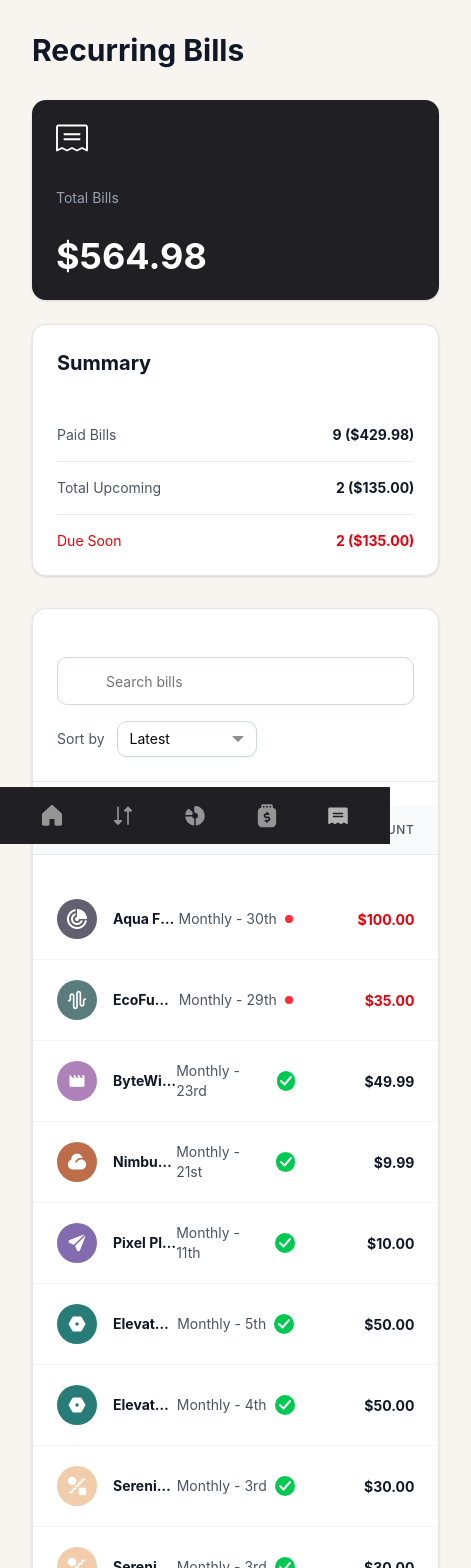
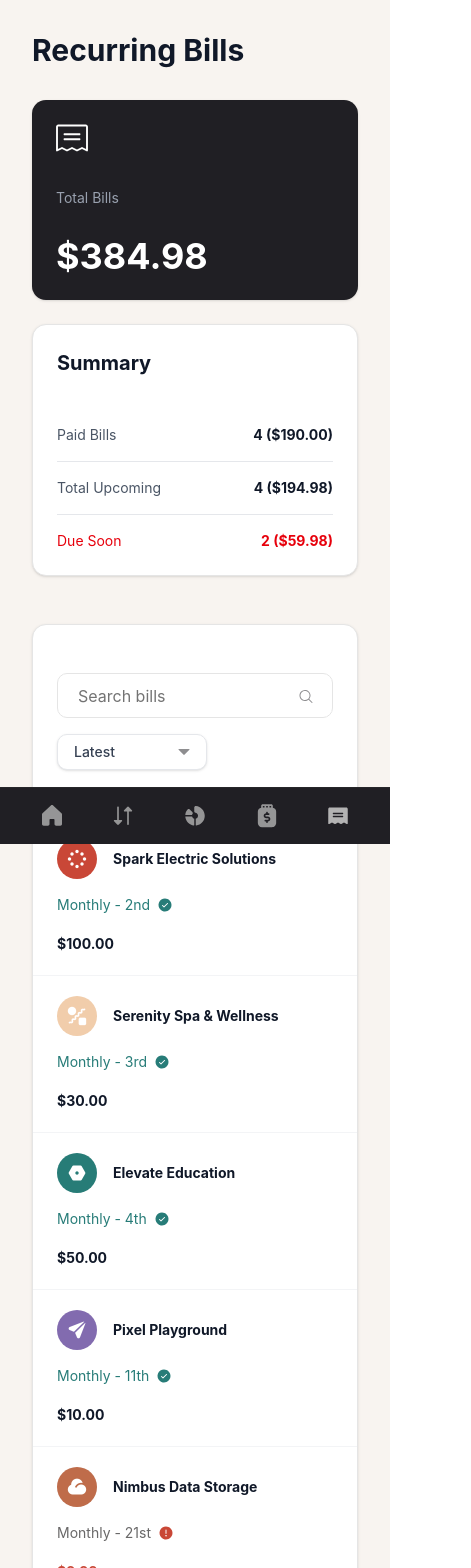
Before and after one commit to SheldonFam/FEM-Personal-Finance-APP, a Next.js app: page /recurring-bills in a window 390 px wide. Shown: the top 1568 px of the page, 471 px wide, since content can reach past the window. Built offline with nearby package versions, Linux system fonts and the light colour scheme.

Commit message:
refactor: improve layout and styling of budget and recurring bills components

```diff
--- a/src/app/recurring-bills/page.tsx
+++ b/src/app/recurring-bills/page.tsx
@@ -69,14 +69,29 @@ const getOrdinalSuffix = (day: number): string => {
 };
 
 // Process recurring bills from transactions
+const REFERENCE_DATE = new Date("2024-08-18T00:00:00Z");
+
 const processRecurringBills = (
   transactions: Transaction[]
 ): RecurringBill[] => {
-  const recurringTransactions = transactions.filter((t) => t.recurring);
-  const today = new Date();
+  const recurringTransactions = transactions
+    .filter((t) => t.recurring)
+    .sort((a, b) => new Date(b.date).getTime() - new Date(a.date).getTime());
+
+  const uniqueByName = Array.from(
+    recurringTransactions
+      .reduce((map, transaction) => {
+        if (!map.has(transaction.name)) {
+          map.set(transaction.name, transaction);
+        }
+        return map;
+      }, new Map<string, Transaction>())
+      .values()
+  );
+  const today = REFERENCE_DATE;
   const currentDay = today.getDate();
 
-  return recurringTransactions.map((transaction) => {
+  return uniqueByName.map((transaction) => {
     const dayOfMonth = getDayOfMonth(transaction.date);
     const isPaid = dayOfMonth < currentDay;
     const daysUntilDue = dayOfMonth - currentDay;
@@ -94,11 +109,15 @@ const processRecurringBills = (
 // Bill Row Component
 const BillRow = ({ bill }: { bill: RecurringBill }) => {
   const avatarPath = normalizeImagePath(bill.avatar);
+  const dueLabel = `Monthly - ${bill.dayOfMonth}${getOrdinalSuffix(
+    bill.dayOfMonth
+  )}`;
+  const dueDateColor = bill.isPaid ? "text-[#277C78]" : "text-[#696868]";
 
   return (
-    <div className="flex items-center justify-between py-5 border-b border-gray-100 last:border-0 hover:bg-gray-50/50 transition-colors px-6">
+    <div className="grid grid-cols-1 sm:grid-cols-3 gap-4 px-6 py-5 border-b border-gray-100 last:border-0 hover:bg-gray-50/50 transition-colors">
       {/* Bill Title with Avatar */}
-      <div className="flex items-center gap-4 flex-1 min-w-0">
+      <div className="flex items-center gap-4 min-w-0">
         <div className="w-10 h-10 rounded-full overflow-hidden bg-gray-100 flex-shrink-0">
           <Image
             src={avatarPath}
@@ -112,42 +131,35 @@ const BillRow = ({ bill }: { bill: RecurringBill }) => {
       </div>
 
       {/* Due Date */}
-      <div className="flex items-center gap-3 flex-1 justify-center">
-        <div className="flex items-center gap-2">
-          <span className="text-sm text-gray-600">
-            Monthly - {bill.dayOfMonth}
-            {getOrdinalSuffix(bill.dayOfMonth)}
-          </span>
+      <div
+        className={`flex items-center gap-2 text-sm sm:justify-center sm:text-center ${dueDateColor}`}
+      >
+        <span className="whitespace-nowrap">{dueLabel}</span>
         {bill.isPaid && (
-            <div className="w-5 h-5 rounded-full bg-green-500 flex items-center justify-center">
-              <svg
-                width="12"
-                height="10"
-                viewBox="0 0 12 10"
-                fill="none"
-                xmlns="http://www.w3.org/2000/svg"
-              >
-                <path
-                  d="M1 5L4.5 8.5L11 1"
-                  stroke="white"
-                  strokeWidth="2"
-                  strokeLinecap="round"
-                  strokeLinejoin="round"
+          <Image
+            src="/assets/images/icon-bill-paid.svg"
+            alt="Bill paid"
+            width={14}
+            height={14}
+            className="shrink-0"
           />
-              </svg>
-            </div>
         )}
         {bill.isDueSoon && !bill.isPaid && (
-            <div className="w-2 h-2 rounded-full bg-red-500"></div>
+          <Image
+            src="/assets/images/icon-bill-due.svg"
+            alt="Bill due soon"
+            width={14}
+            height={14}
+            className="shrink-0"
+          />
         )}
-        </div>
       </div>
 
       {/* Amount */}
-      <div className="flex-1 text-right">
+      <div className="sm:text-right">
         <span
           className={`font-bold text-sm ${
-            bill.isDueSoon && !bill.isPaid ? "text-red-600" : "text-gray-900"
+            bill.isDueSoon && !bill.isPaid ? "text-[#C94736]" : "text-gray-900"
           }`}
         >
           {formatCurrency(bill.amount)}
@@ -204,10 +216,10 @@ export default function RecurringBillsPage() {
     const sorted = [...filtered];
     switch (sortBy) {
       case "latest":
-        sorted.sort((a, b) => b.dayOfMonth - a.dayOfMonth);
+        sorted.sort((a, b) => a.dayOfMonth - b.dayOfMonth);
         break;
       case "oldest":
-        sorted.sort((a, b) => a.dayOfMonth - b.dayOfMonth);
+        sorted.sort((a, b) => b.dayOfMonth - a.dayOfMonth);
         break;
       case "highest":
         sorted.sort((a, b) => Math.abs(b.amount) - Math.abs(a.amount));
@@ -234,9 +246,10 @@ export default function RecurringBillsPage() {
           Recurring Bills
         </h1>
 
-        <div className="grid grid-cols-1 lg:grid-cols-3 gap-6 mb-8">
+        <div className="flex flex-col lg:flex-row lg:items-start gap-6 mb-8">
+          <div className="space-y-6 lg:w-80 flex-shrink-0">
             {/* Total Bills Card */}
-          <Card className="bg-[#201F24] text-white p-6 border-0 lg:col-span-1">
+            <Card className="bg-[#201F24] text-white p-6 border-0">
               <div className="flex items-center gap-3 mb-3">
                 <Image
                   src="/assets/images/icon-recurring-bills.svg"
@@ -251,7 +264,7 @@ export default function RecurringBillsPage() {
             </Card>
 
             {/* Summary Card */}
-          <Card className="p-6 lg:col-span-2">
+            <Card className="p-6">
               <h3 className="text-xl font-bold text-gray-900 mb-6">Summary</h3>
               <div className="space-y-4">
                 {/* Paid Bills */}
@@ -266,7 +279,8 @@ export default function RecurringBillsPage() {
                 <div className="flex items-center justify-between pb-4 border-b border-gray-200">
                   <span className="text-sm text-gray-600">Total Upcoming</span>
                   <span className="font-bold text-sm text-gray-900">
-                  {summary.upcomingCount} (${summary.upcomingAmount.toFixed(2)})
+                    {summary.upcomingCount} ($
+                    {summary.upcomingAmount.toFixed(2)})
                   </span>
                 </div>
 
@@ -282,37 +296,47 @@ export default function RecurringBillsPage() {
           </div>
 
           {/* Bills List */}
-        <Card className="overflow-hidden">
+          <Card className="overflow-hidden flex-1 mt-6 lg:mt-0">
             {/* Search and Filter Bar */}
-          <div className="flex flex-col md:flex-row items-stretch md:items-center justify-between gap-4 p-6 border-b border-gray-200 bg-white">
-            <div className="relative flex-1 max-w-md">
-              <Image
-                src="/assets/images/icon-search.svg"
-                alt="Search"
-                width={16}
-                height={16}
-                className="absolute left-4 top-1/2 transform -translate-y-1/2 text-gray-400"
-              />
+            <div className="flex flex-col gap-4 md:flex-row md:items-center md:justify-between p-6 border-b border-gray-200 bg-white">
+              <div className="w-full lg:w-[320px]">
+                <div className="relative">
                   <Input
                     type="text"
                     placeholder="Search bills"
                     value={searchQuery}
                     onChange={(e) => setSearchQuery(e.target.value)}
-                className="pl-12 pr-4 py-3 w-full bg-white border border-gray-300 rounded-lg text-sm focus:ring-2 focus:ring-gray-900 focus:border-transparent"
+                    className="w-full h-[45px] pr-12"
+                  />
+                  <Image
+                    src="/assets/images/icon-search.svg"
+                    alt="Search"
+                    width={14}
+                    height={14}
+                    className="absolute right-5 top-1/2 -translate-y-1/2 opacity-50 pointer-events-none"
                   />
                 </div>
+              </div>
 
-            <div className="flex items-center gap-3">
-              <span className="text-sm text-gray-600 whitespace-nowrap">
+              <div className="flex flex-row items-center gap-3 md:gap-6">
+                <span className="hidden sm:inline text-xs font-medium text-gray-500">
                   Sort by
                 </span>
                 <Select value={sortBy} onValueChange={setSortBy}>
-                <SelectTrigger className="w-[140px] bg-white border border-gray-300 rounded-lg">
+                  <SelectTrigger className="h-[45px] w-[150px] bg-white border border-gray-200 rounded-lg px-4 text-sm font-medium text-gray-700 justify-between shadow-sm hover:bg-gray-50 focus:outline-none focus-visible:ring-2 focus-visible:ring-primary-200 data-[state=open]:border-primary-300">
                     <SelectValue />
                   </SelectTrigger>
-                <SelectContent>
+                  <SelectContent
+                    align="end"
+                    className="min-w-[164px] rounded-2xl border border-gray-200 bg-white py-1 shadow-[0px_16px_40px_rgba(15,23,42,0.15)]"
+                  >
                     {SORT_OPTIONS.map((option) => (
-                    <SelectItem key={option.value} value={option.value}>
+                      <SelectItem
+                        key={option.value}
+                        value={option.value}
+                        showIndicator={false}
+                        className="px-4 py-2 text-sm text-gray-600 border-b border-gray-200 last:border-b-0 data-[state=checked]:font-semibold data-[state=checked]:text-gray-900 data-[highlighted]:bg-gray-100"
+                      >
                         {option.label}
                       </SelectItem>
                     ))}
@@ -322,16 +346,10 @@ export default function RecurringBillsPage() {
             </div>
 
             {/* Table Header */}
-          <div className="grid grid-cols-3 gap-4 px-6 py-4 bg-gray-50 border-b border-gray-200">
-            <div className="text-xs font-medium text-gray-600 uppercase tracking-wider">
-              Bill Title
-            </div>
-            <div className="text-xs font-medium text-gray-600 uppercase tracking-wider text-center">
-              Due Date
-            </div>
-            <div className="text-xs font-medium text-gray-600 uppercase tracking-wider text-right">
-              Amount
-            </div>
+            <div className="hidden grid-cols-3 text-xs text-gray-500 px-6 pt-2 pb-3 border-b border-gray-200 sm:grid">
+              <div>Bill Title</div>
+              <div>Due Date</div>
+              <div className="text-right">Amount</div>
             </div>
 
             {/* Bills List */}
@@ -353,5 +371,6 @@ export default function RecurringBillsPage() {
           </Card>
         </div>
       </div>
+    </div>
   );
 }
--- a/src/app/transactions/page.tsx
+++ b/src/app/transactions/page.tsx
@@ -78,7 +78,7 @@ const TransactionRow = ({ transaction }: { transaction: Transaction }) => {
     <div className="py-4 border-b border-gray-100 last:border-0 hover:bg-gray-50 transition-colors">
       <div className="flex flex-col gap-3 sm:grid sm:grid-cols-4 sm:items-center sm:gap-0">
         {/* Recipient / Sender */}
-        <div className="flex items-start gap-4 min-w-0 sm:col-span-1">
+        <div className="flex gap-4 min-w-0 sm:col-span-1 items-center">
           <div className="w-10 h-10 rounded-full overflow-hidden bg-gray-100 flex-shrink-0">
             <Image
               src={avatarPath}
--- a/src/components/ui/progress.tsx
+++ b/src/components/ui/progress.tsx
@@ -22,7 +22,7 @@ function Progress({
     <ProgressPrimitive.Root
       data-slot="progress"
       className={cn(
-        "bg-amber-50 relative h-2 w-full overflow-hidden rounded-full",
+        "bg-[#F8F4F0] relative h-2 w-full overflow-hidden rounded-full",
         className
       )}
       {...props}
```
Also changed, not shown: src/app/budgets/page.tsx (+22 -16 lines). Lines whose indentation alone changed are shown as unchanged.
